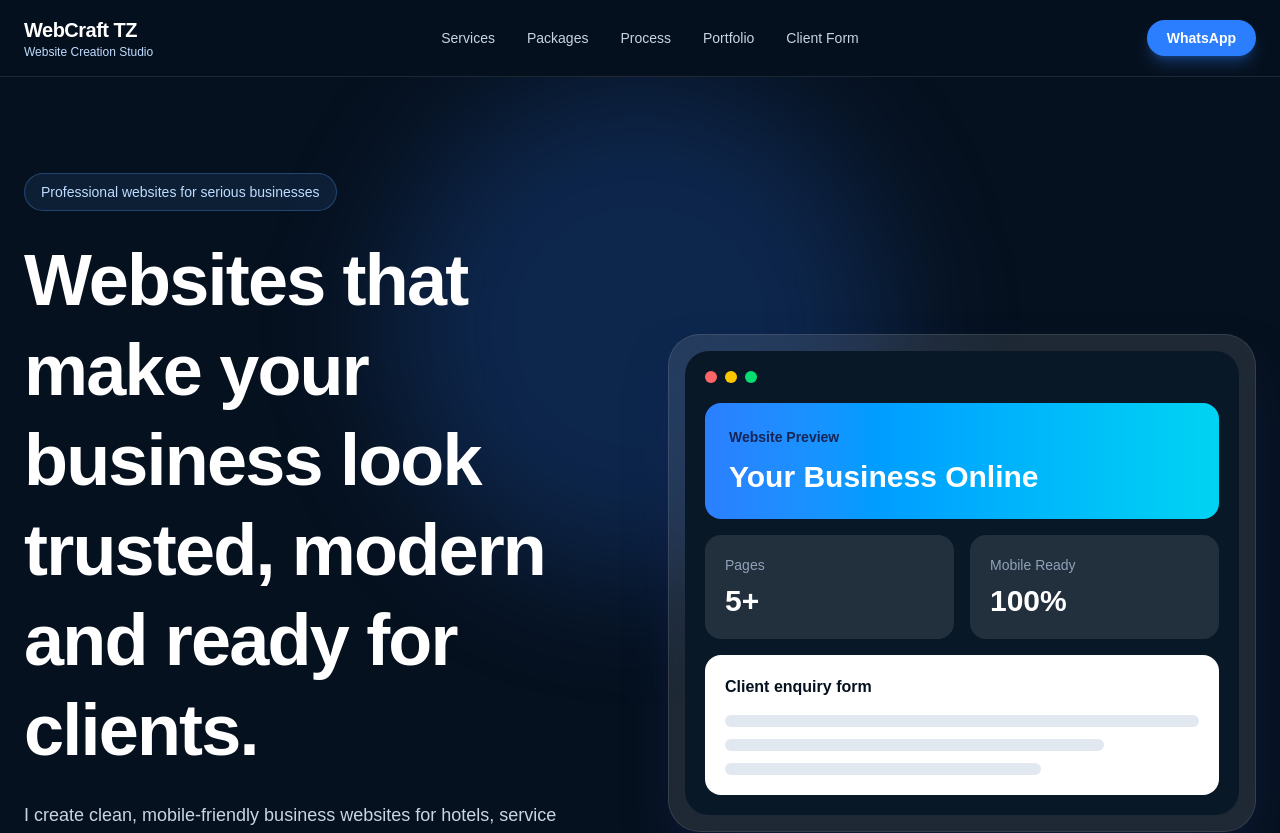
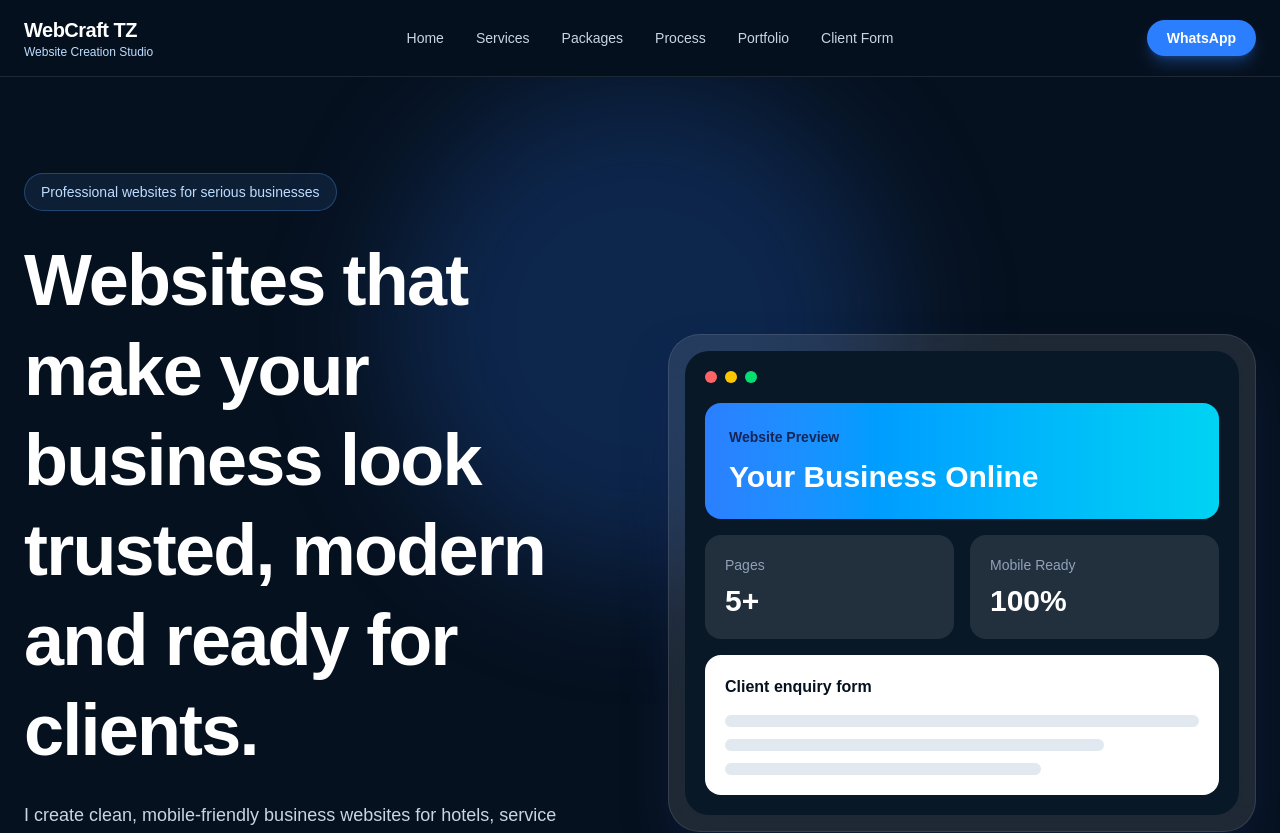
Before and after one commit to brianmichaelu/website-creation-agency, a Next.js app: page / in a window 1280 px wide. Shown: the top 833 px of the page. Built offline with nearby package versions, Linux system fonts and the light colour scheme.

Commit message:
Update page.tsx

```diff
--- a/app/page.tsx
+++ b/app/page.tsx
@@ -39,12 +39,15 @@ ${formData.get("extraMessage")}
       {/* NAVBAR */}
       <header className="sticky top-0 z-50 border-b border-white/10 bg-[#06111f]/90 backdrop-blur-xl">
         <div className="mx-auto flex max-w-7xl items-center justify-between px-6 py-4">
-          <div>
+          <a href="#" className="block">
   <p className="text-xl font-black tracking-tight">WebCraft TZ</p>
   <p className="text-xs text-blue-200">Website Creation Studio</p>
-          </div>
+</a>
 
           <nav className="hidden items-center gap-8 text-sm text-slate-300 md:flex">
+  <a href="#" className="hover:text-white">
+    Home
+  </a>
   <a href="#services" className="hover:text-white">
     Services
   </a>
```
Lines whose indentation alone changed are shown as unchanged.
